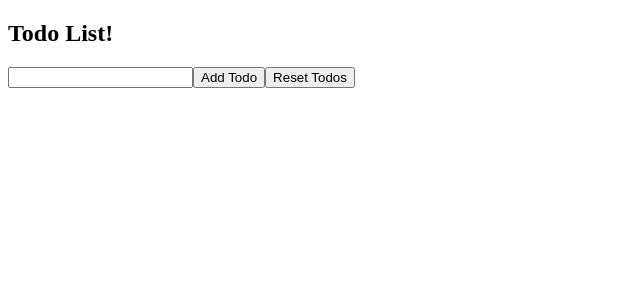
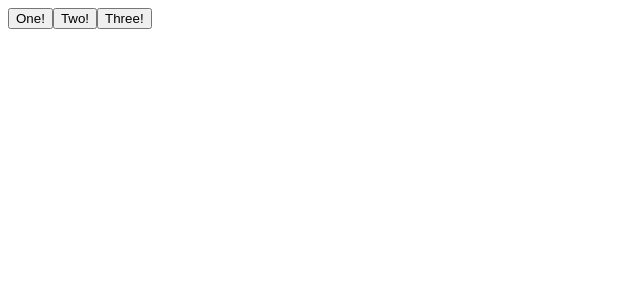
Before and after one commit to hgxxwon/React-esercizi, a JavaScript app: page / in a window 1280 px wide. Shown: the top 300 px of the page, without its empty margins (0-640 px from the left). Built offline with nearby package versions, Linux system fonts and the light colour scheme.

Commit message:
events 3

```diff
--- a/src/App.js
+++ b/src/App.js
@@ -1,9 +1,9 @@
-import { TodoList } from "./TodoList";
+import { ClickTracker } from "./ClickTracker";
 
 export function App(){
         return(
                 <div>
-                    <TodoList />
+                    <ClickTracker />
                 </div>
             )
     }
--- /dev/null
+++ b/src/ClickTracker.js
@@ -0,0 +1,14 @@
+export function ClickTracker(){
+
+    function handleClick(event) {
+      console.log(event.currentTarget.id)
+    }
+
+    return (
+        <div>
+            <button id="one" onClick={handleClick}>One!</button>
+            <button id="two" onClick={handleClick}>Two!</button>
+            <button id="three" onClick={handleClick}>Three!</button>
+        </div>
+    )
+}
```
